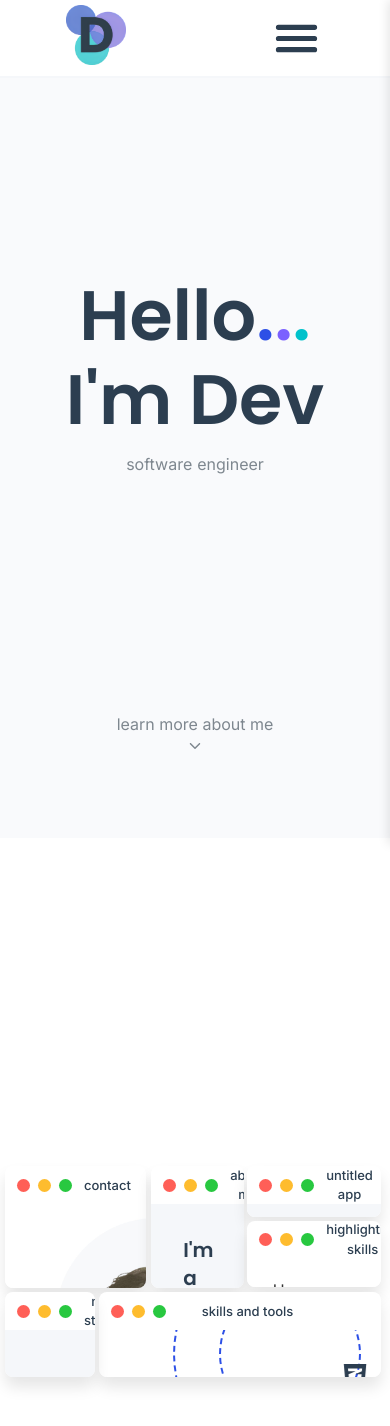
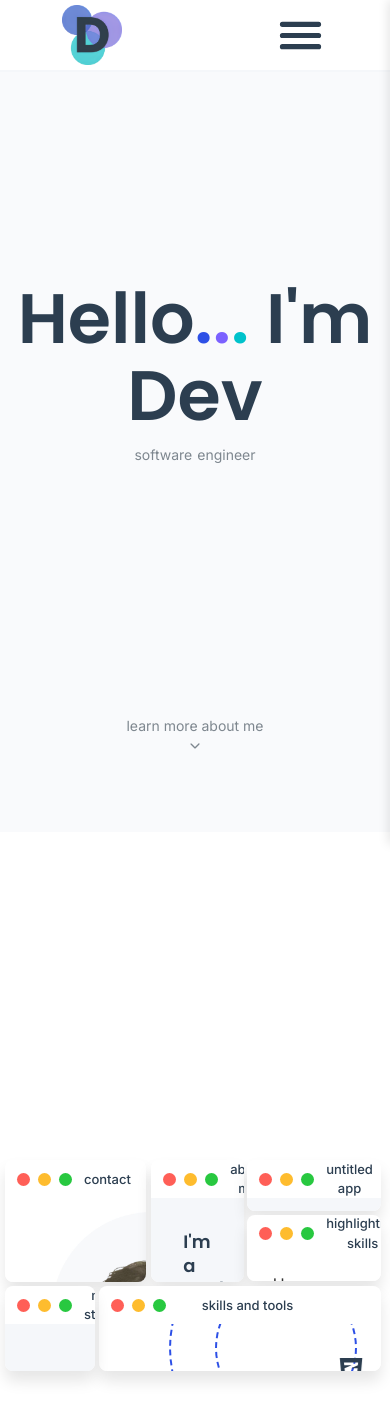
Before and after one commit to dedhaw/portfolio, a React (Vite) app: page / in a window 390 px wide. Shown: the top 1426 px of the page. Built offline with nearby package versions, Linux system fonts and the light colour scheme.

Commit message:
Adding mobile changes to basic css styling

```diff
--- a/src/App.css
+++ b/src/App.css
@@ -247,11 +247,126 @@ input:focus, textarea:focus, select:focus {
 
 /* Responsive utilities */
 @media (max-width: 768px) {
-  h1 { font-size: 2rem; }
-  h2 { font-size: 1.75rem; }
-  h3 { font-size: 1.25rem; }
+ body {
+    overflow-x: hidden;
+    font-size: 14px;
+    padding: 0;
+    width: 100vw;
+    margin: 0;
+ }
 
-  .navbar-links {
-    display: none; /* You would implement a mobile menu */
-  }
+ h1 {
+   font-size: 1.75rem;
+   line-height: 1.1;
+   margin-bottom: var(--spacing-md);
+ }
+
+ h2 {
+   font-size: 1.5rem;
+   line-height: 1.2;
+   margin-bottom: var(--spacing-sm);
+ }
+
+ h3 {
+   font-size: 1.25rem;
+   line-height: 1.3;
+   margin-bottom: var(--spacing-sm);
+ }
+
+ p {
+   font-size: 14px;
+   line-height: 1.6;
+   margin-bottom: var(--spacing-sm);
+ }
+
+ .container {
+   padding: 0 16px;
+ }
+
+ .btn {
+   width: 100%;
+   padding: 12px 20px;
+   font-size: 16px;
+   margin-bottom: 12px;
+ }
+
+ .card {
+   padding: var(--spacing-md);
+   margin-bottom: var(--spacing-md);
+ }
+
+ .navbar-links {
+   display: none; /* Hide desktop nav on mobile */
+   padding: 0;
+ }
+
+ .form-group {
+   margin-bottom: var(--spacing-sm);
+ }
+
+ input, textarea, select {
+   padding: 12px;
+   font-size: 16px; /* Prevents zoom on iOS */
+ }
+
+ .section-centered {
+   max-width: 100%;
+   padding: 0 16px;
+ }
+
+ .header-centered {
+   margin: 0.25em;
+ }
+
+ /* Mobile-specific typography */
+ .mobile-title {
+   font-size: 1.5rem;
+   font-weight: 600;
+   text-align: center;
+ }
+
+ .mobile-subtitle {
+   font-size: 1rem;
+   font-weight: 400;
+   text-align: center;
+   color: var(--dark-gray);
+ }
+
+ /* Touch-friendly sizing */
+ .btn, .card, a {
+   min-height: 44px;
+   display: flex;
+   align-items: center;
+   justify-content: center;
+ }
 }
+
+/* Small mobile devices */
+@media (max-width: 480px) {
+ body {
+   font-size: 13px;
+ }
+
+ h1 { font-size: 1.5rem; }
+ h2 { font-size: 1.25rem; }
+ h3 { font-size: 1.125rem; }
+
+ .container {
+   padding: 0 12px;
+ }
+
+ .btn {
+   padding: 10px 16px;
+   font-size: 14px;
+ }
+
+ .card {
+   padding: var(--spacing-sm);
+ }
+}
+
+/* Debug */
+/* * {
+  outline: 1px solid red !important;
+  background: rgba(255,0,0,0.1) !important;
+} */
```
